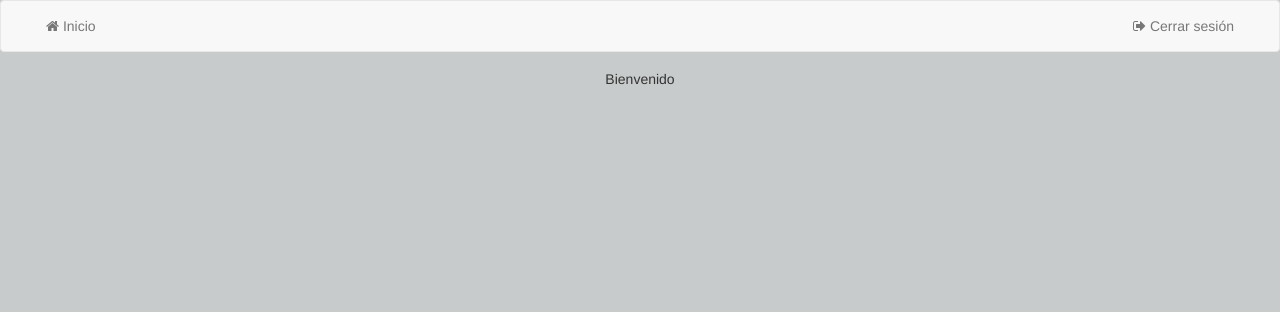
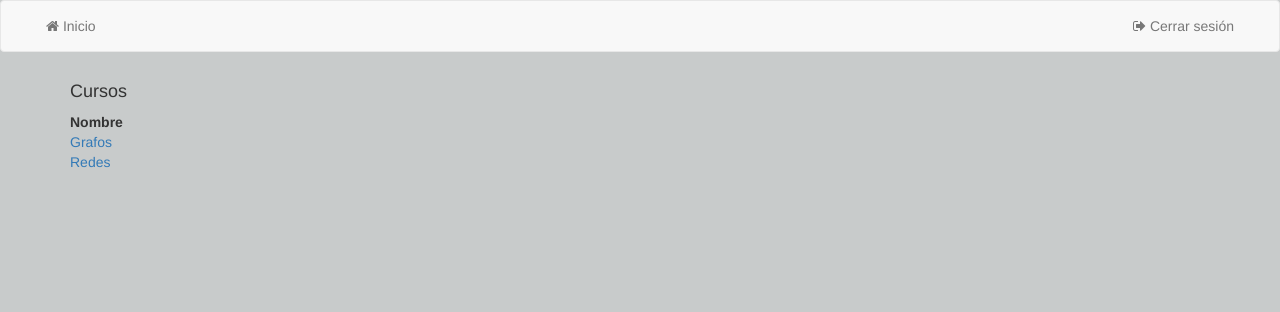
Before and after one commit to andreslopzi/Catedra, a Django app: page /home/ in a window 1280 px wide. Shown: the top 312 px of the page. Run offline with Django 3.2, Linux system fonts and the light colour scheme; a user stored in the database is signed in; data comes from the database, SQL or seed files in the repository; both versions use the stored data as it was after the commit; some libraries are stand-ins or nearby versions.

Commit message:
Acceso a los cursos

```diff
--- a/qr/urls.py
+++ b/qr/urls.py
@@ -7,4 +7,5 @@ urlpatterns = [
     url(r"^$", views.signin, name="login"),
     url(r'^logout/$', views.signout, name='logout'),
     url(r"^home/$", views.home, name="home"),
+    url(r'^curso/(?P<id_curso>[0-9]+)/$', views.curso, name='curso'),
 ]
--- a/qr/views.py
+++ b/qr/views.py
@@ -1,7 +1,9 @@
-from django.shortcuts import render, redirect
+from django.shortcuts import render, redirect, get_object_or_404
 from django.contrib.auth import authenticate, login, logout
 from django.http import HttpResponseRedirect, HttpResponse
 from django.core.urlresolvers import reverse
+
+from .models import *
 
 # Create your views here.
 def signin(request):
@@ -32,4 +34,24 @@ def signout(request):
     return HttpResponseRedirect(reverse('qr:login'))
 
 def home(request):
-    return render(request, "qr/home.html")
+
+    if not request.user.is_authenticated():
+        return redirect('qr:login')
+
+    context = {
+        "cursos": Curso.objects.filter(monitores=request.user),
+    }
+
+    return render(request, "qr/home.html", context)
+
+def curso(request, id_curso):
+
+    curso = get_object_or_404(Curso, pk=id_curso)
+
+    if request.user not in curso.monitores.all():
+        return redirect('qr:home')
+
+    context = {
+        "curso" : curso
+    }
+    return render(request, "qr/curso.html", context)
--- a/templates/qr/home.html
+++ b/templates/qr/home.html
@@ -1,11 +1,28 @@
-{% extends "qr/base.html" %}
-{% load staticfiles %}
+{% extends 'qr/base.html' %}
 {% block title %}Catedra 2018{% endblock %}
-{% block head %}
-{% endblock %}
 
 {% block body %}
-
-   <h5 style="text-align: center;">Bienvenido</h5>
-
+{% load staticfiles %}
+    <div class="container">
+        <div class="row">
+            <div class="col-md-6">
+               <h4>Cursos</h4>
+                <table>
+                    <thead>
+                        <tr>
+                            <th>Nombre</th>
+                        </tr>
+                    </thead>
+                    <tbody>
+                        {%  for curso in cursos %}
+                        <tr>
+                            <td><a href="{% url 'qr:curso' curso.id %}">{{ curso.nombre }}</a></td>
+                        </tr>
+                        {% endfor %}
+                    </tbody>
+                </table>
+            </div>
+            <div class="col-md-6"></div>
+        </div>
+    </div>
 {% endblock %}
```
Also changed, not shown: templates/qr/curso.html (added, +11 -0 lines), db.sqlite3, 1 other file.
